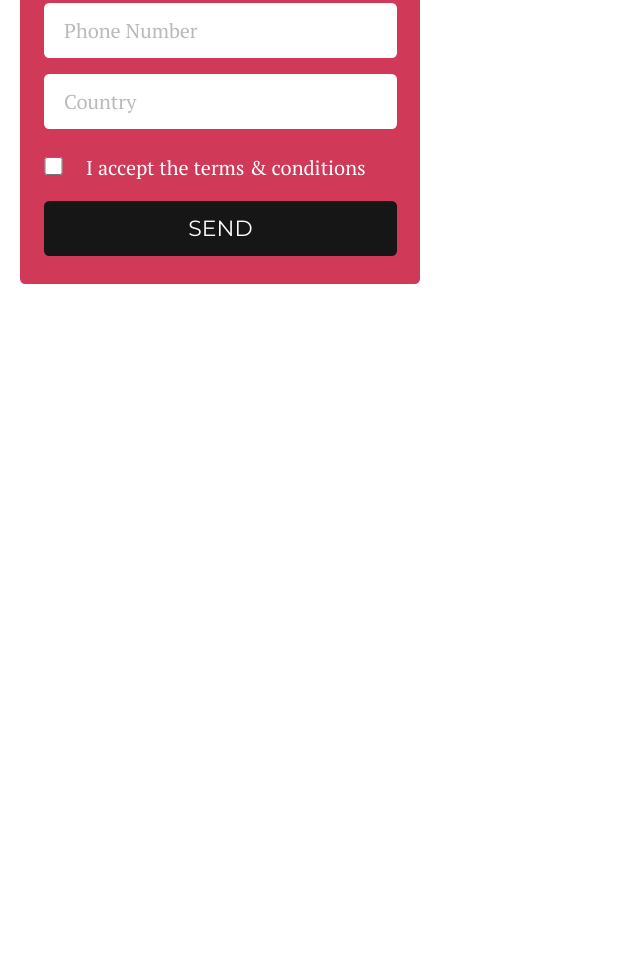
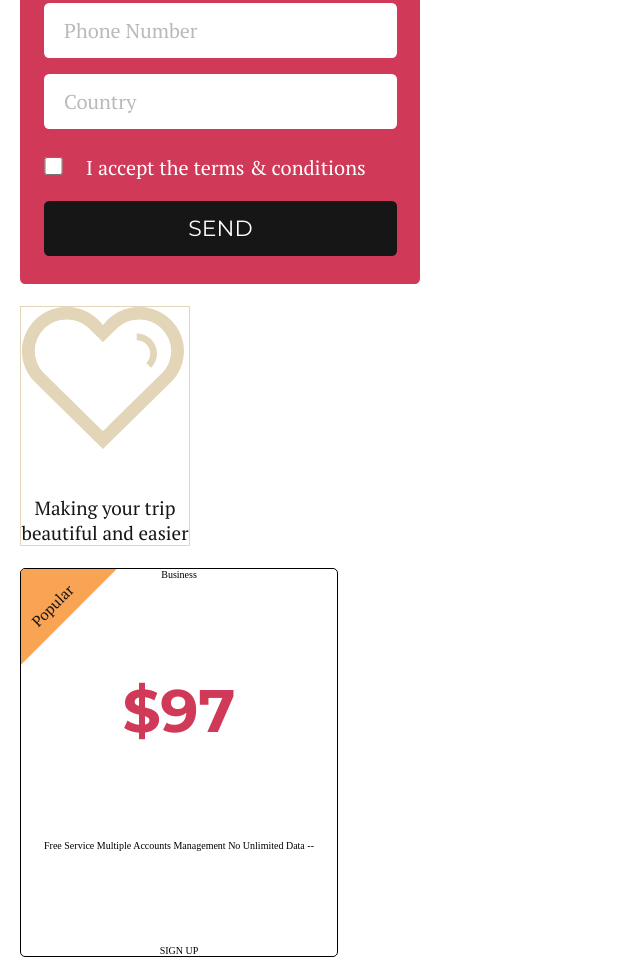
Before and after one commit to PavelNovik/template_4, a website built with Parcel: page src/uikit.html in a window 1280 px wide. Shown: the part 845-1822 px from the top of the page, without its empty margins (0-640 px from the left). Before the commit the page ends 1171 px from the top, so only its background shows below. Built offline with nearby package versions, Linux system fonts and the light colour scheme.

Commit message:
add feature

```diff
--- /dev/null
+++ b/src/assets/styles/components/_features.scss
@@ -0,0 +1,16 @@
+.feature {
+  width: 17rem;
+  border: 1px solid #e3d5b8;
+  display: flex;
+  flex-direction: column;
+  .image {
+    width: 16.3rem;
+    height: 14.3rem;
+    background-image: url(../images/shape-108.svg);
+    margin-bottom: 4.5rem;
+  }
+  .description {
+    @include article__text(1.9rem, $title__text_black);
+    text-align: center;
+  }
+}
--- /dev/null
+++ b/src/assets/styles/components/_price.scss
@@ -0,0 +1,30 @@
+.price {
+  width: 31.8rem;
+  height: 38.9rem;
+  border: 1px solid black;
+  border-radius: 5px;
+  position: relative;
+  overflow: hidden;
+  display: flex;
+  flex-direction: column;
+  align-items: center;
+  justify-content: space-between;
+  &__hot {
+    width: 150px;
+    height: 100px;
+    background-color: rgba(248, 137, 34, 0.774);
+    position: absolute;
+    font-family: $mainFont;
+    font-size: 1.5rem;
+    color: $title__text_black;
+    text-align: center;
+    padding-top: 7rem;
+    rotate: -45deg;
+    left: -6.5rem;
+    top: -3.5rem;
+  }
+  &__cost {
+    @include title__text(6rem, $title__text_red, $titleFont);
+    font-weight: bold;
+  }
+}
--- a/src/assets/styles/components/_request.scss
+++ b/src/assets/styles/components/_request.scss
@@ -29,6 +29,7 @@
       @include inputs__forms($titleFont, $title__text_black, $main__text_white);
       text-transform: uppercase;
       font-size: 2.2rem;
+      cursor: pointer;
     }
 
     &__chbx {
--- a/src/assets/styles/components/index.scss
+++ b/src/assets/styles/components/index.scss
@@ -1,2 +1,4 @@
 @import './navigation';
 @import './request';
+@import './features';
+@import './price';
--- a/src/uikit.html
+++ b/src/uikit.html
@@ -55,9 +55,24 @@
     </form>
     <br>
     <br>
-
-
-
+    <div class="feature">
+        <div class="image"></div>
+        <div class="description">Making your trip
+            beautiful and easier</div>
+    </div>
+    <br>
+    <br>
+    <div class="price">
+        <div class="price__hot">Popular</div>
+        <div class="price__name">Business</div>
+        <div class="price__cost">$97</div>
+        <div class="price__description">Free Service
+            Multiple Accounts
+            Management No
+            Unlimited Data
+            --</div>
+        <div class="price__btn">SIGN UP</div>
+    </div>
 
 
 </body>
```
Also changed, not shown: src/assets/images/shape-108.svg (added).
